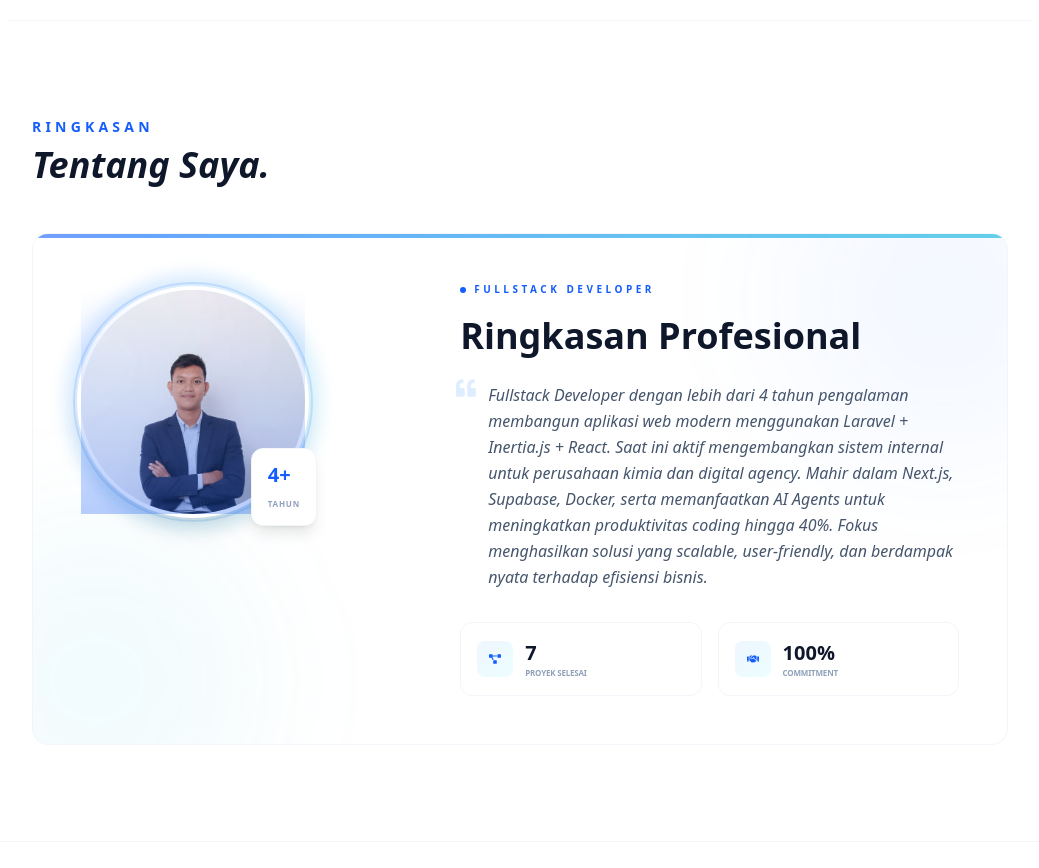
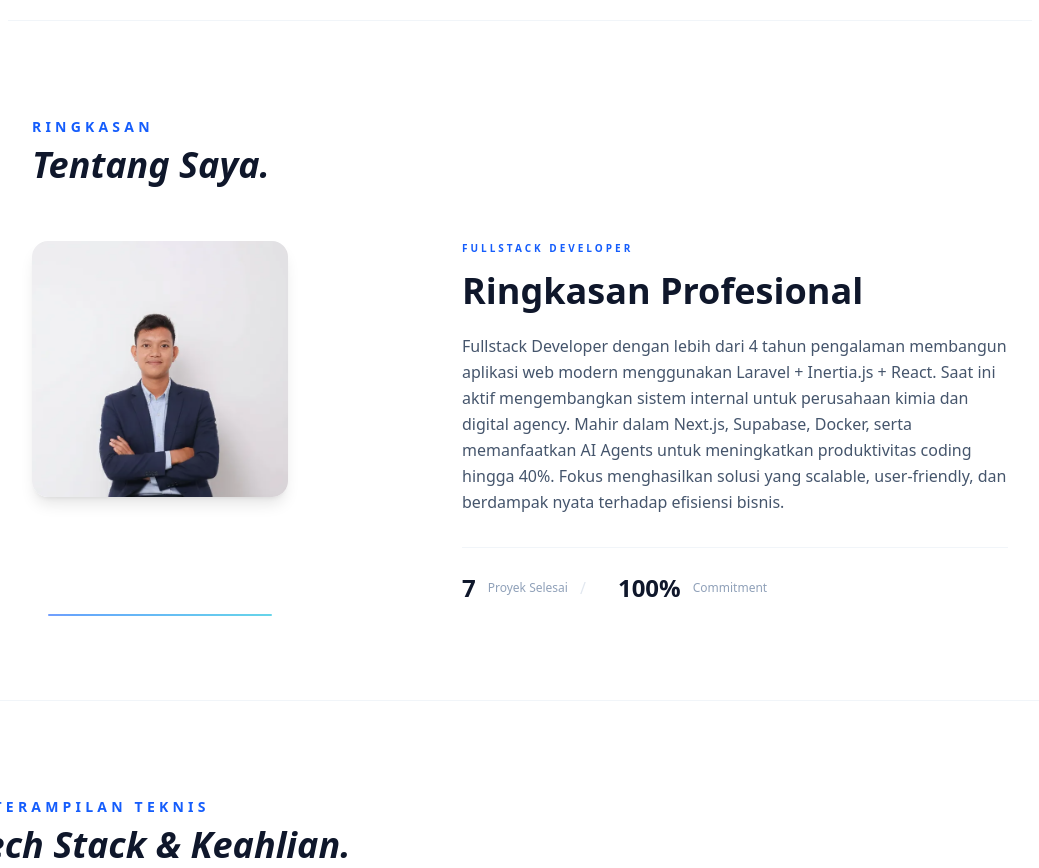
Before and after one commit to mridwane/mridwane.github.io, an Astro site: page / in a window 1280 px wide. Shown: the part 780-1648 px from the top of the page, without its empty margins (120-1159 px from the left). Built offline with nearby package versions, Linux system fonts and the light colour scheme; Astro itself is replaced by a stand-in of ours.

Commit message:
style(about): clean minimal layout without card wrapper

```diff
--- a/src/components/About.astro
+++ b/src/components/About.astro
@@ -2,28 +2,18 @@
 import { Image } from 'astro:assets';
 import aboutData from '../content/about.ts';
 import profileImage from '../assets/profile.webp';
-import { FaProjectDiagram, FaHandshake, FaQuoteLeft } from 'react-icons/fa';
 ---
 
 <section id="about" class="max-w-5xl mx-auto px-6 py-24 border-t border-slate-100 dark:border-slate-900">
-  <div class="mb-12" data-aos="fade-right">
+  <div class="mb-14" data-aos="fade-right">
     <h2 class="text-sm font-bold tracking-[0.3em] text-blue-600 dark:text-blue-400 uppercase mb-2">Ringkasan</h2>
     <h3 class="text-4xl font-black text-slate-900 italic dark:text-white">Tentang Saya.</h3>
   </div>
 
-  <div class="relative bg-white dark:bg-slate-900/20 border border-slate-100 dark:border-slate-800/60 rounded-2xl overflow-hidden group hover:shadow-xl hover:border-blue-500/20 transition-all duration-300" data-aos="fade-up">
-    <div class="absolute top-0 left-0 right-0 h-1 bg-gradient-to-r from-blue-600 to-cyan-500 opacity-60"></div>
-    <div class="absolute -top-24 -right-24 w-80 h-80 bg-blue-500/5 dark:bg-blue-400/5 rounded-full blur-3xl pointer-events-none"></div>
-    <div class="absolute -bottom-24 -left-24 w-80 h-80 bg-cyan-500/5 dark:bg-cyan-400/5 rounded-full blur-3xl pointer-events-none"></div>
-
-    <div class="relative grid md:grid-cols-12 gap-8 p-8 md:p-12">
-      <div class="md:col-span-5 flex justify-center md:justify-start items-start pt-2" data-aos="zoom-in">
-        <div class="relative">
-          <div class="absolute -inset-4 rounded-full bg-gradient-to-br from-blue-600/15 to-cyan-500/15 dark:from-blue-400/20 dark:to-cyan-300/20 -z-10 blur-sm group-hover:scale-110 transition-transform duration-700"></div>
-          <div class="absolute -inset-2 rounded-full border-2 border-blue-100 dark:border-blue-500/20 -z-20 group-hover:border-blue-300 dark:group-hover:border-blue-400/40 transition-colors duration-500"></div>
-
-          <div class="w-52 h-52 md:w-56 md:h-56 rounded-full overflow-hidden shadow-xl group-hover:shadow-2xl transition-shadow duration-300 ring-4 ring-white dark:ring-slate-800">
-            <div class="absolute inset-0 bg-gradient-to-t from-blue-600/30 to-transparent dark:from-blue-500/20 z-10 group-hover:opacity-60 transition-opacity"></div>
+  <div class="grid md:grid-cols-12 gap-10 md:gap-14" data-aos="fade-up">
+    <div class="md:col-span-5 flex justify-center md:justify-start">
+      <div class="relative group">
+        <div class="w-56 h-56 md:w-64 md:h-64 rounded-2xl overflow-hidden shadow-lg group-hover:shadow-xl transition-shadow duration-300">
           <Image
             src={profileImage}
             alt="Foto Profil"
@@ -31,50 +21,33 @@ import { FaProjectDiagram, FaHandshake, FaQuoteLeft } from 'react-icons/fa';
             height={600}
             format="avif"
             quality="high"
-              class="w-full h-full object-cover transition-transform duration-700 group-hover:scale-110"
+            class="w-full h-full object-cover transition-transform duration-500 group-hover:scale-[1.02]"
           />
         </div>
-
-          <div class="absolute -bottom-3 -right-3 bg-white dark:bg-slate-800 px-4 py-3 rounded-xl shadow-lg dark:shadow-blue-900/20 border border-slate-100 dark:border-blue-500/20 z-20 group-hover:shadow-xl transition-shadow duration-300">
-            <span class="block text-xl font-black text-blue-600 dark:text-blue-400">{new Date().getFullYear() - 2022}+</span>
-            <span class="text-[8px] font-bold uppercase tracking-widest text-slate-400 dark:text-slate-500">Tahun</span>
-          </div>
+        <div class="absolute -bottom-3 left-4 right-4 h-0.5 bg-gradient-to-r from-blue-600/60 to-cyan-500/60 rounded-full"></div>
       </div>
     </div>
 
-      <div class="md:col-span-7 flex flex-col justify-center text-center md:text-left" data-aos="fade-left">
-        <div class="flex items-center gap-2 justify-center md:justify-start mb-4">
-          <span class="w-1.5 h-1.5 rounded-full bg-blue-600 dark:bg-blue-400"></span>
-          <span class="text-[10px] font-bold tracking-[0.35em] uppercase text-blue-600 dark:text-blue-400">Fullstack Developer</span>
-        </div>
+    <div class="md:col-span-7 flex flex-col justify-center">
+      <span class="text-[10px] font-bold tracking-[0.3em] uppercase text-blue-600 dark:text-blue-400 mb-3 block text-center md:text-left">Fullstack Developer</span>
 
-        <h3 class="text-3xl md:text-4xl font-black mb-6 leading-tight text-slate-900 dark:text-white">
+      <h3 class="text-3xl md:text-4xl font-black mb-5 leading-tight text-slate-900 dark:text-white text-center md:text-left">
         {aboutData.title}
       </h3>
 
-        <div class="relative">
-          <FaQuoteLeft class="absolute -top-1 -left-1 text-blue-200 dark:text-blue-800 text-lg md:text-xl opacity-50" />
-          <p class="text-slate-600 dark:text-slate-400 mb-8 leading-relaxed text-base pl-6 md:pl-7 italic">
+      <p class="text-slate-600 dark:text-slate-400 mb-8 leading-relaxed text-base text-center md:text-left">
         {aboutData.description}
       </p>
-        </div>
 
-        <div class="flex flex-wrap justify-center md:justify-start gap-4">
+      <div class="flex flex-wrap justify-center md:justify-start gap-x-8 gap-y-3 pt-6 border-t border-slate-100 dark:border-slate-800">
         {aboutData.stats.map((stat, index) => (
-            <div key={index} class="flex-1 min-w-[140px] p-4 bg-white dark:bg-slate-900/40 border border-slate-100 dark:border-slate-800/60 rounded-xl hover:shadow-md hover:border-blue-500/20 hover:bg-slate-50/50 dark:hover:bg-slate-900/50 transition-all duration-300 group/stat">
-              <div class="flex items-center gap-3">
-                <div class="w-9 h-9 rounded-lg bg-gradient-to-br from-blue-50 to-cyan-50 dark:from-blue-900/30 dark:to-cyan-900/30 flex items-center justify-center text-blue-600 dark:text-blue-400 shrink-0 group-hover/stat:scale-110 transition-transform duration-300">
-                  {index === 0 ? <FaProjectDiagram class="text-xs" /> : <FaHandshake class="text-xs" />}
-                </div>
-                <div class="text-left">
-                  <p class="font-black text-xl text-slate-900 dark:text-white">{stat.value}</p>
-                  <p class="text-[8px] font-bold uppercase tracking-tight text-slate-400 dark:text-slate-500">{stat.label}</p>
-                </div>
-              </div>
+          <div key={index} class="flex items-center gap-3">
+            <span class="text-2xl font-black text-slate-900 dark:text-white tabular-nums">{stat.value}</span>
+            <span class="text-xs text-slate-400 dark:text-slate-500 font-medium">{stat.label}</span>
+            {index === 0 && <span class="text-slate-200 dark:text-slate-700">/</span>}
           </div>
         ))}
       </div>
     </div>
   </div>
-  </div>
 </section>
```
Lines whose indentation alone changed are shown as unchanged.
